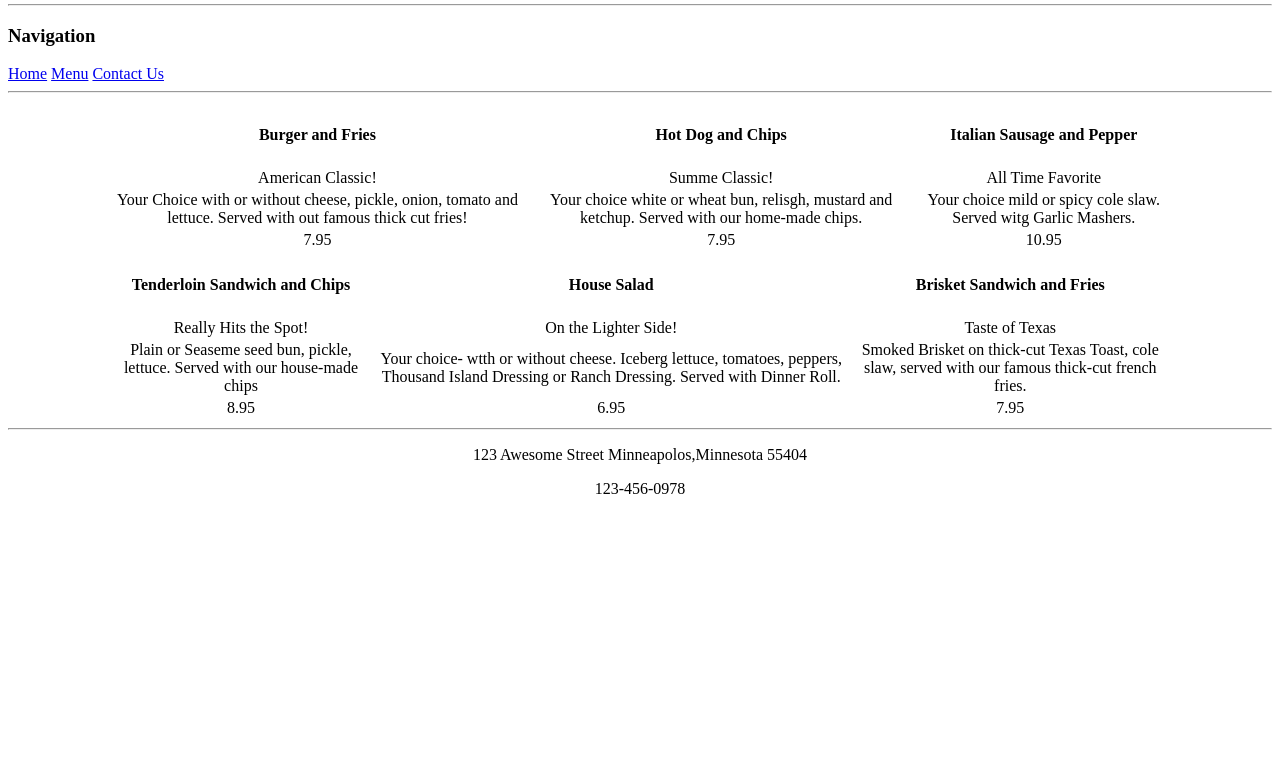
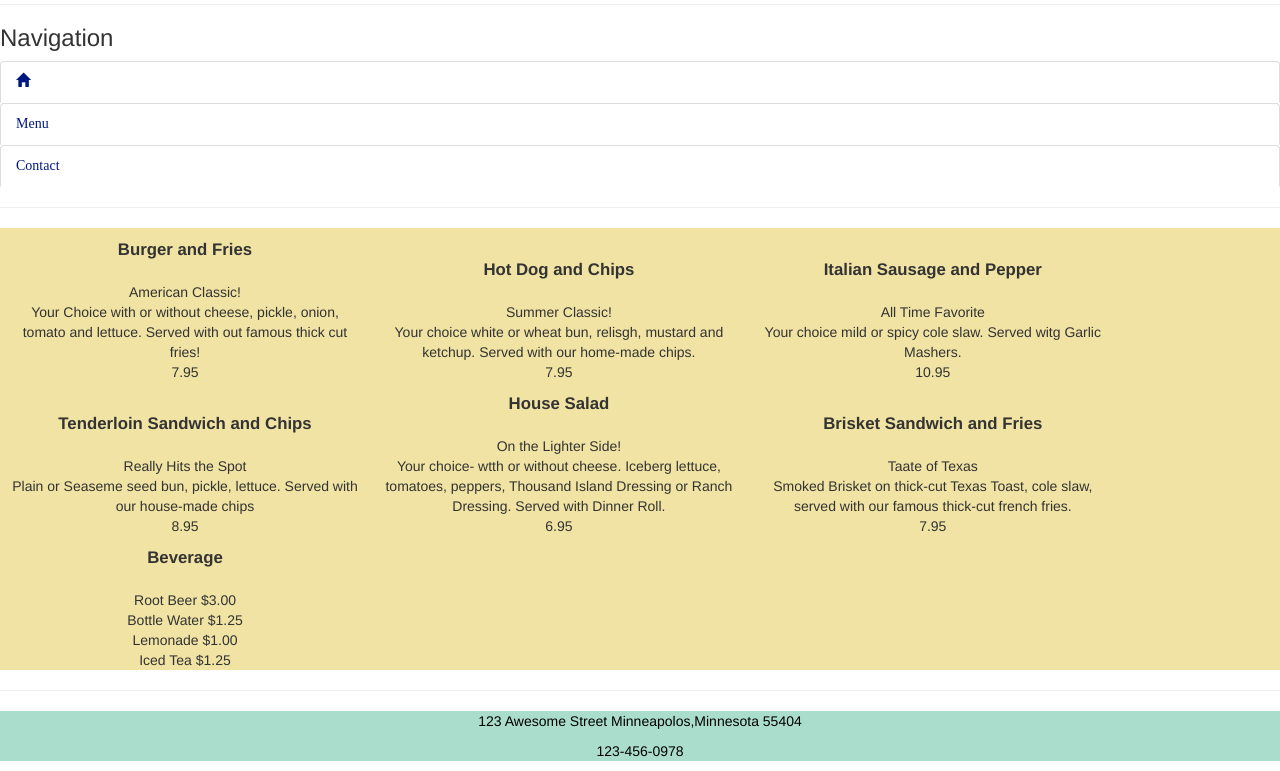
Before and after one commit to obsidianbutrfly/Restaurant, a plain HTML site: page Menu.html in a window 1280 px wide. Shown: the part 76-847 px from the top of the page. Before the commit the page ends 800 px from the top, so only its background shows below. Drawn offline with nearby package versions, Linux system fonts and the light colour scheme.

Commit message:
Add files via upload

```diff
--- a/Menu.html
+++ b/Menu.html
@@ -1,70 +1,125 @@
 <!DOCTYPe html>
 <html>
         <head>
-                <Title> Restuarant Home</Title>
+                <Title> Restuarant Menu</Title>
+                <link href="reststyles.css"
+                rel="stylesheet"
+                type="text/css"/>
+                <link rel="stylesheet" href="https://maxcdn.bootstrapcdn.com/bootstrap/3.3.7/css/bootstrap.min.css">
+                <script src="https://ajax.googleapis.com/ajax/libs/jquery/3.2.1/jquery.min.js"></script>
+                <script src="https://maxcdn.bootstrapcdn.com/bootstrap/3.3.7/js/bootstrap.min.js"></script>
 
+
+
+
+            <style>
+                    .floating-box {
+                        display: inline-block;
+                        width: 350px;
+                        height: 75px;
+                        margin: 10px;
+                        border: none;
+                        text-align: center;
+                    }
+                    .food{
+                            font-size:larger;
+                    }
+                    .menu{
+                        background-color: #f0e3a3
+                    }
+            </style>
             </head>
             <body>
-               <h1 style="text-align:center"> Besser Good Food</h1>
+                <header>
+               <h1> Besser Good Food</h1>
+            </header>
                <hr/>
-               <h3>Navigation</h3>
-               <a href="index.html">Home</a>
-               <a href="Menu.html"> Menu</a>
-               <a href="Contact.html">Contact Us</a>
-               <hr/>
+               <div>
+                <h3>Navigation</h3>
+                <ul class="nav nav-tabs-justified">
+                <li class="active"><a href="index.html"><span class="glyphicon glyphicon-home"></span></a></li>
+                <li class="active"><a href="Menu.html">Menu</a></li>
+                <lI class="active"><a href="Contact.html">Contact</a></li>
+              </ul>
+             </div>
+             <hr/>
+               <div class="menu">
+            <div class="floating-box">
+                   <div class="food"><b>Burger and Fries</b></div>
+                    <br/>
+                    American Classic!
+                    <br/>
+                    Your Choice with or without cheese, pickle, onion, tomato and lettuce. Served with out famous thick cut fries!
+                    <br/>
+                    7.95
+            </div>
+            <div class="floating-box">
+                    <div class="food"><b>Hot Dog and Chips</b></div>
+                    <br/>
+                    Summer Classic!
+                    <br/>
+                    Your choice white or wheat bun, relisgh, mustard and ketchup. Served with our home-made chips.
+                    <br/>
+                    7.95
+            </div>
+            <div class="floating-box">
+                    <div class="food"><b>Italian Sausage and Pepper</b></div>
+                    <br/>
+                    All Time Favorite
+                    <br/>
+                    Your choice mild or spicy cole slaw. Served witg Garlic Mashers.
+                    <br/>
+                    10.95
+            </div>
+            <br/>
+            <div class="floating-box">
+                    <div class="food"><b>Tenderloin Sandwich and Chips</b></div>
+                    <br/>
+                    Really Hits the Spot
+                    <br/>
+                    Plain or Seaseme seed bun, pickle, lettuce. Served with our house-made chips
+                    <br/>
+                    8.95
+            </div>
+            <div class="floating-box">
+                    <div class="food"><b>House Salad</b></div>
+                    <br/>
+                    On the Lighter Side!
+                    <br/>
+                    Your choice- wtth or without cheese. Iceberg lettuce, tomatoes, peppers, Thousand Island Dressing or Ranch Dressing. Served with Dinner Roll.
+                    <br/>
+                    6.95
+            </div>
+            <div class="floating-box">
+                    <div class="food"><b>Brisket Sandwich and Fries</b></div>
+                    <br/>
+                    Taate of Texas
+                    <br/>
+                    Smoked Brisket on thick-cut Texas Toast, cole slaw, served with our famous thick-cut french fries.
+                    <br/>
+                    7.95
+            </div>
+            <div class="floating-box">
+                    <div class="food"><b>Beverage</b></div>
+                    <br/>
+                    Root Beer $3.00
+                    <br/>
+                    Bottle Water $1.25
+                    <br/>
+                    Lemonade $1.00
+                    <br/>
+                    Iced Tea $1.25
+                    <br/>
+            </div>
 
-
-           <table  width="85%" align="center">
-               <tr align="center">
-                    <td><h4>Burger and Fries</h4></dr>
-                    <td><h4>Hot Dog and Chips</h4></dr>
-                    <td><h4>Italian Sausage and Pepper</h4></dr>
-               </tr>
-               <tr align="center">
-                    <td>American Classic!</dr>
-                    <td>Summe Classic!</td>
-                    <td>All Time Favorite</td>
-               </tr>
-               <tr align="center">
-                    <td>Your Choice with or without cheese, pickle, onion, tomato and lettuce. Served with out famous thick cut fries!</dr>
-                    <td>Your choice white or wheat bun, relisgh, mustard and ketchup. Served with our home-made chips.</td>
-                    <td>Your choice mild or spicy cole slaw. Served witg Garlic Mashers.</td>
-               </tr>
-               <tr align="center">
-                    <td>7.95</dr>
-                    <td>7.95</td>
-                    <td>10.95</td>
-               </tr>
-                </table>
-            <table  width="85%" align="center">
-                <tr align="center">
-                    <td><h4>Tenderloin Sandwich and Chips</h4></dr>
-                    <td><h4>House Salad</h4></dr>
-                    <td><h4>Brisket Sandwich and Fries</h4></dr>
-                </tr>
-                <tr align="center">
-                    <td>Really Hits the Spot!</dr>
-                    <td>On the Lighter Side!</td>
-                    <td>Taste of Texas</td>
-                </tr>
-                <tr align="center">
-                    <td>Plain or Seaseme seed bun, pickle, lettuce. Served with our house-made chips</dr>
-                    <td>Your choice- wtth or without cheese. Iceberg lettuce, tomatoes, peppers, Thousand Island Dressing or Ranch Dressing. Served with Dinner Roll.</td>
-                    <td>Smoked Brisket on thick-cut Texas Toast, cole slaw, served with our famous thick-cut french fries.</td>
-                </tr>
-                <tr align="center">
-                    <td>8.95</dr>
-                    <td>6.95</td>
-                    <td>7.95</td>
-                    </tr>
-                </table>
+        </div>
     </body>
     <hr/>
     <footer>
-            <p style=text-align:center;>
+            <p>
                 123 Awesome Street Minneapolos,Minnesota 55404
             </p>
-            <p style=text-align:center;>
+            <p>
                 123-456-0978
             </p>
         </footer>
--- /dev/null
+++ b/reststyles.css
@@ -0,0 +1,42 @@
+/* myStyle.css */
+
+header{
+background-color: #aaddcc;
+color: #000000;
+text-align: center;
+}
+footer{
+    background-color: #aaddcc;
+    font: italic;
+    color: #000000;
+    text-align: center;
+}
+#restname{
+    font: italic 300%;
+}
+
+a {
+    font-family: serif;
+    font-weight: none;
+    }
+
+    a:link {
+    color: rgb(0, 23, 128);
+    text-decoration: none;
+    }
+
+    a:visited {
+    color: rgb(255, 0, 106);
+    }
+
+    a:hover {
+    color: #00c;
+    font-weight: bold;
+    }
+
+    a:active {
+    font-weight: bold;
+    }
+    tr.italic{
+        font-style: italic;
+    }
```
Also changed, not shown: Contact.html (+38 -20 lines), index.html (+96 -10 lines).
